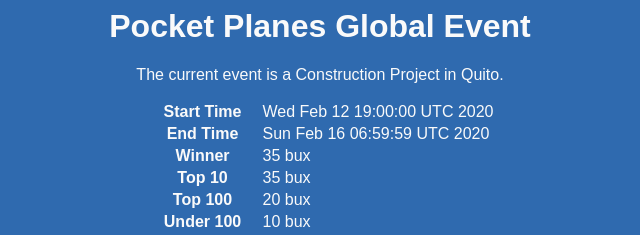
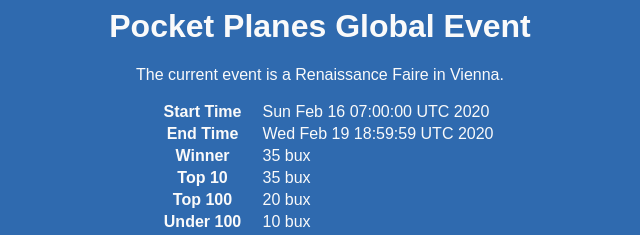
Before and after one commit to ahyattdev/ppevent.andrewhyatt.us, a plain HTML site: page docs/index.html in a window 1280 px wide. Shown: the top 235 px of the page, 320-960 px from the left. Drawn offline with Linux system fonts and the light colour scheme.

Commit message:
Event changed

```diff
--- a/docs/index.html
+++ b/docs/index.html
@@ -7,15 +7,15 @@
 <h1 class="center">Pocket Planes Global Event</h1>
 <div>
 <p class="center">The current event is a
-Construction Project in Quito.</p>
+Renaissance Faire in Vienna.</p>
 <table class="center">
 <tr>
 <th>Start Time</th>
-<td>Wed Feb 12 19:00:00 UTC 2020</td>
+<td>Sun Feb 16 07:00:00 UTC 2020</td>
 </tr>
 <tr>
 <th>End Time</th>
-<td>Sun Feb 16 06:59:59 UTC 2020</td>
+<td>Wed Feb 19 18:59:59 UTC 2020</td>
 </tr>
 <tr>
 <th>Winner</th>
```
